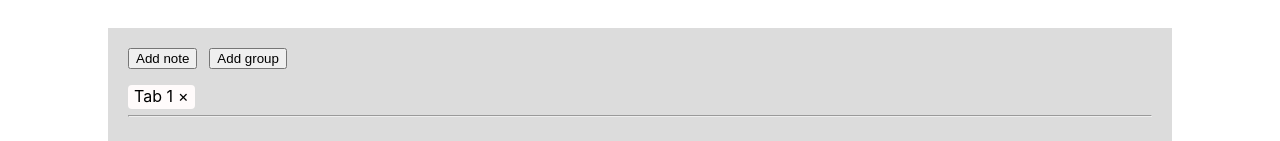
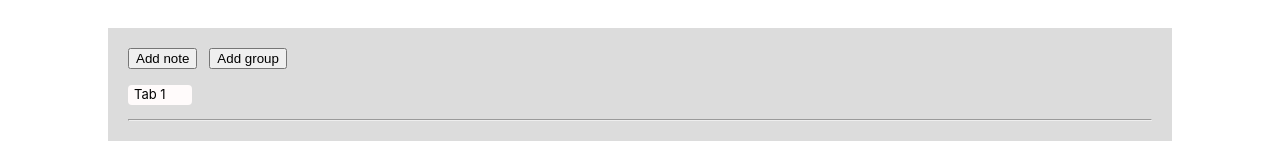
Before and after one commit to AlexKotov/papers, a React (Create React App) app: page / in a window 1280 px wide. Shown: the top 141 px of the page. Built offline with nearby package versions, Linux system fonts and the light colour scheme.

Commit message:
added scroll to tabs and solved current tab problem

```diff
--- a/src/App.tsx
+++ b/src/App.tsx
@@ -7,6 +7,7 @@ import { useState } from "react";
 /**
  * TODO добавить анимацию при переключении между группами
  * TODO добавить возможность переименовывать группы
+ * TODO прикрутить MUI
  * TODO подумать над экспортом текстов в файлы
  */
 function App() {
--- a/src/Header.css
+++ b/src/Header.css
@@ -12,12 +12,18 @@
 .header .tabs {
   display: flex;
   gap: 12px;
+  padding-bottom: 8px;
+  overflow-x: scroll;
 }
 
 .header .tabs .tab {
+  display: flex;
+  justify-content: space-between;
   background: rgb(152, 151, 151);
   padding: 1px 6px 3px 6px;
   border-radius: 4px;
+  min-width: 52px;
+  font-size: 13px;
   cursor: pointer;
 }
 
@@ -26,7 +32,6 @@
 }
 
 .header .tabs .tab .close {
-  margin-left: 5px;
   cursor: pointer;
 }
 
--- a/src/Header.tsx
+++ b/src/Header.tsx
@@ -60,8 +60,10 @@ export function Header({ currentTab, setCurrentTab }: HeaderProps) {
             }
           >
             <span>{tab.name}</span>
+            {tabs.length > 1 && (
               <span
                 className="close"
+                // можно использовать filter, можно использовать toSpliced
                 onClick={(e) => {
                   e.stopPropagation();
                   const newTabs = [...tabs];
@@ -71,10 +73,12 @@ export function Header({ currentTab, setCurrentTab }: HeaderProps) {
                   );
                   setTabs(newTabs);
                   storage.set("tabs", newTabs);
+                  setCurrentTab(newTabs.length - 1);
                 }}
               >
                 ×
               </span>
+            )}
           </div>
         ))}
       </div>
```
Lines whose indentation alone changed are shown as unchanged.
